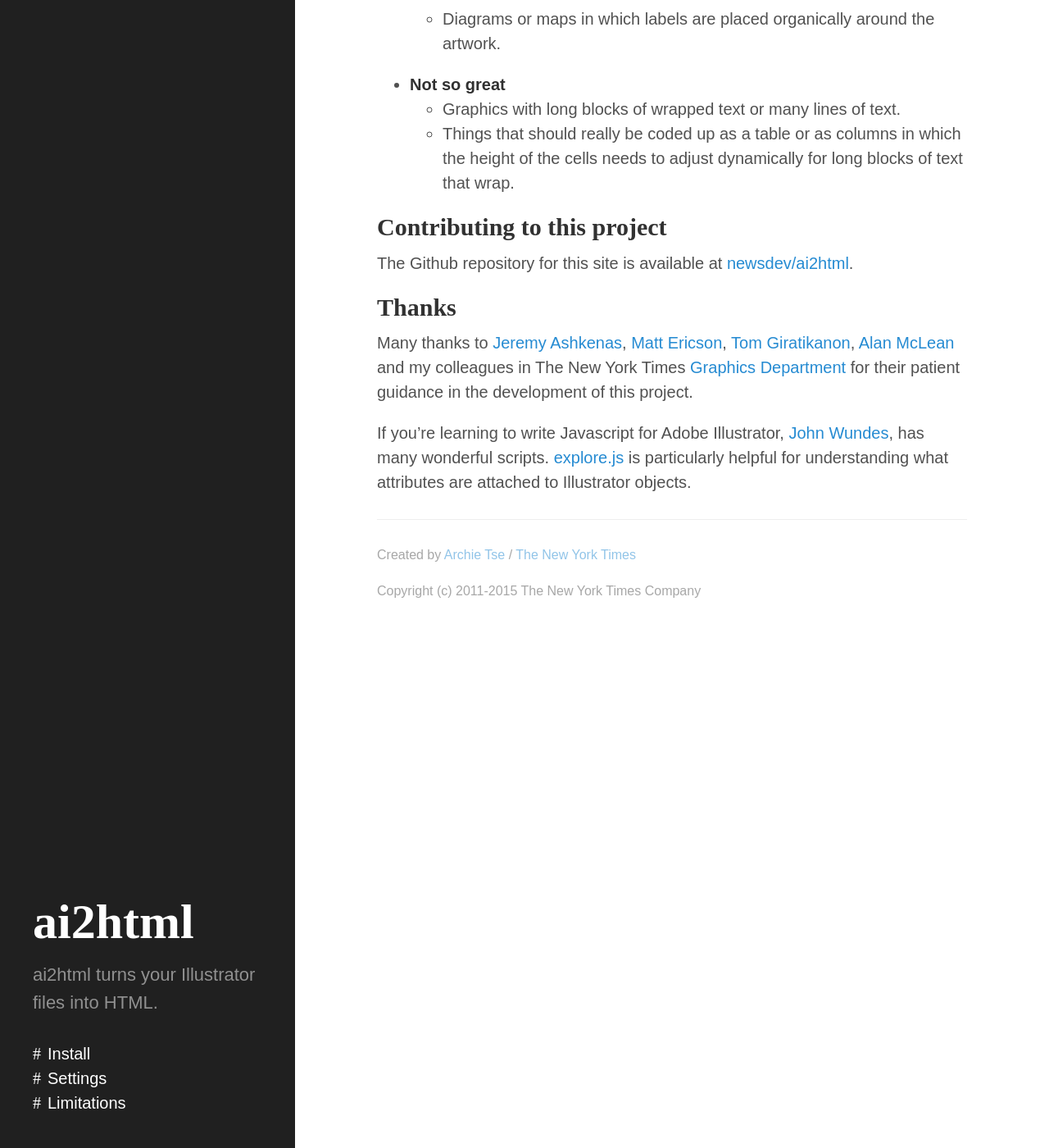
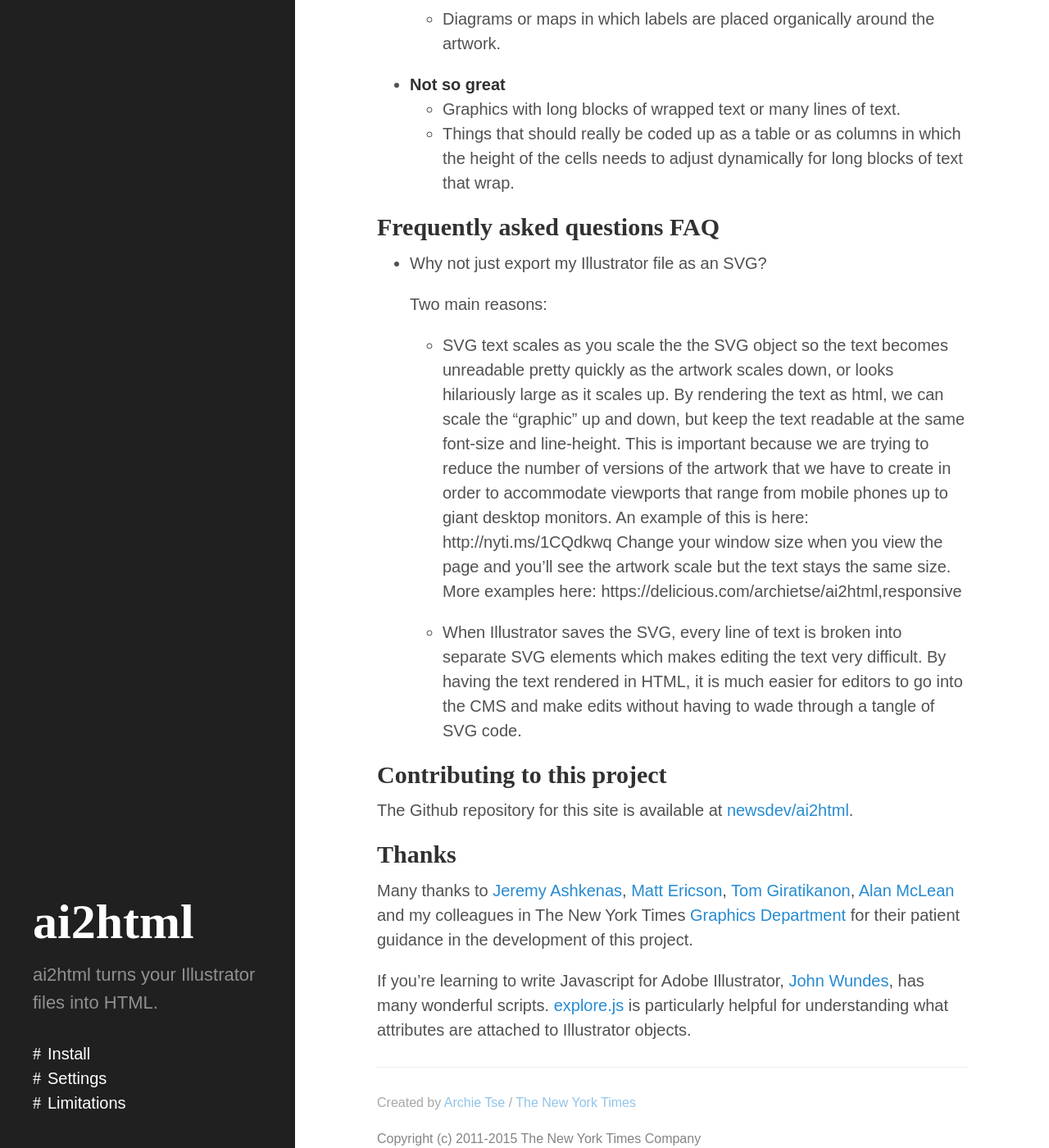
Before and after one commit to newsdev/ai2html, a Jekyll site: the page built from index.md, in a window 1280 px wide and 1400 px high, scrolled down 11342 px. Shown: the whole window at 82% size. Built offline with Jekyll 4.4.1, drawn with Linux system fonts in a browser that asks for light colours; Markdown is read by kramdown in place of the engine named in the settings; some of the changed text lies outside the part shown.

Commit message:
Sync README.md in master branch to index.md in gh-pages

```diff
--- a/index.md
+++ b/index.md
@@ -5,7 +5,7 @@
 
 # ai2html
 
-> ai2html is a script for Adobe Illustrator that converts your Illustrator document into html and css.
+> ai2html is an open-source script for Adobe Illustrator that converts your Illustrator document into html and css.
 
 ## Table of contents
 
@@ -245,7 +245,7 @@
 - In area text blocks, text that is hidden because it is overflowing the box will appear in the html output.
 
 
-<!-- ## Why not just export an image out Illustrator -->
+<!-- ## Why not just export an image out of Illustrator -->
 
 
 ## What works well and what does not
@@ -256,6 +256,16 @@
 - **Not so great**
   - Graphics with long blocks of wrapped text or many lines of text.
   - Things that should really be coded up as a table or as columns in which the height of the cells needs to adjust dynamically for long blocks of text that wrap.
+
+
+## Frequently asked questions FAQ
+
+- Why not just export my Illustrator file as an SVG?
+
+  Two main reasons:
+  - SVG text scales as you scale the the SVG object so the text becomes unreadable pretty quickly as the artwork scales down, or looks hilariously large as it scales up. By rendering the text as html, we can scale the "graphic" up and down, but keep the text readable at the same font-size and line-height. This is important because we are trying to reduce the number of versions of the artwork that we have to create in order to accommodate viewports that range from mobile phones up to giant desktop monitors. An example of this is here: http://nyti.ms/1CQdkwq Change your window size when you view the page and you'll see the artwork scale but the text stays the same size. More examples here: https://delicious.com/archietse/ai2html,responsive
+
+  - When Illustrator saves the SVG, every line of text is broken into separate SVG elements which makes editing the text very difficult. By having the text rendered in HTML, it is much easier for editors to go into the CMS and make edits without having to wade through a tangle of SVG code.
 
 
 
@@ -274,4 +284,4 @@
 
 <p style="font-size:.8em;opacity:0.5;">Created by <a href="https://twitter.com/archietse">Archie Tse</a> / <a href="https://github.com/newsdev">The New York Times</a></p>
 
-<p style="font-size:.8em;opacity:0.5;">Copyright (c) 2011-2015 The New York Times Company</p>
+<p style="font-size:.8em;opacity:0.7;">Copyright (c) 2011-2015 The New York Times Company</p>
```
